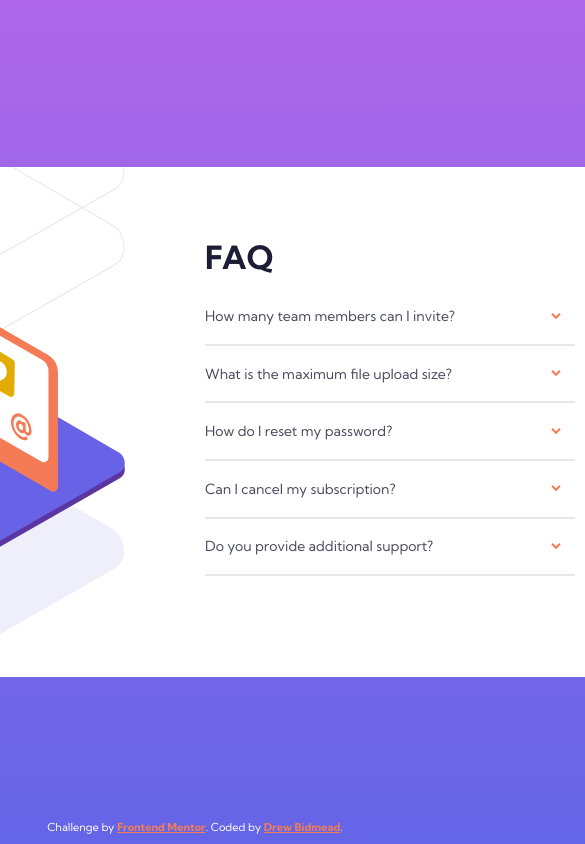
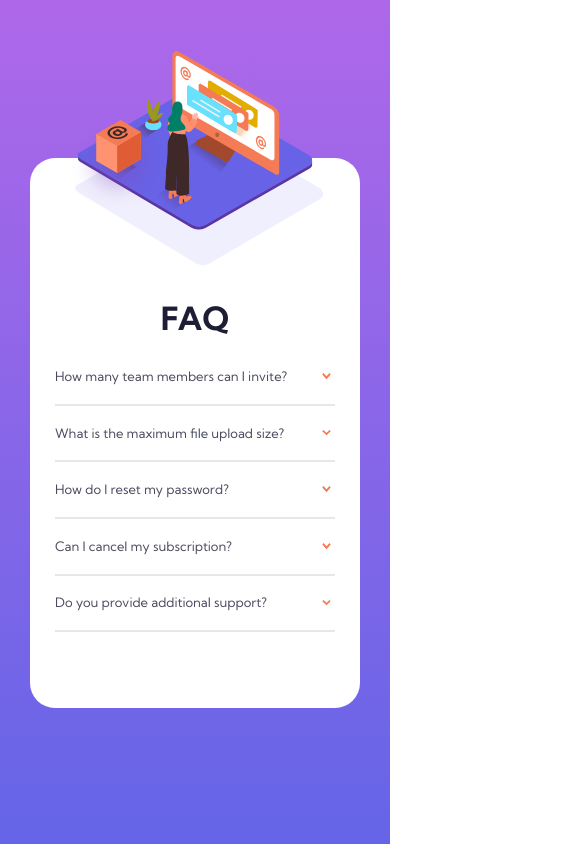
Before and after one commit to dbidmead/faq-accordion, a plain HTML site: page index.html in a window 390 px wide. Shown: the top 844 px of the page, 585 px wide, since content can reach past the window. Drawn offline with Linux system fonts and the light colour scheme.

Commit message:
Mobile support added for iPhone 14 Safari

```diff
--- a/app.js
+++ b/app.js
@@ -12,12 +12,10 @@ function toggle(question) {
     let answer = question.parentElement.lastElementChild;
     if(!question.classList.contains('active')) {
         question.classList.add('active');
-        answer.classList.add('visible');
         answer.setAttribute('style', 'max-height:300px; opacity:1; margin-top:1.3em;');
         answerVisible = true;
     } else if(question.classList.contains('active')) {
         question.classList.remove('active');
-        answer.classList.remove('visible');
         answer.setAttribute('style', 'max-height:0; opacity:0; margin-top:0;');
         answerVisible = false;
     };
@@ -28,11 +26,10 @@ questions.forEach((question) => {
         let clickedQuestion = e.target;
 
         if(answerVisible) {
-            let activeQuestionArr = questions.filter(question => !!question.classList.contains('active'));
-            let activeQuestion = activeQuestionArr[0];
+            let activeQuestion = questions.filter(question => !!question.classList.contains('active'))[0];
             if(activeQuestion != clickedQuestion) {
                 toggle(activeQuestion);
-                // don't return so that the clicked question will subsequently be toggled
+                // don't return so that the clicked question will subsequently be toggled since answerVisible will now be false
             } else {
                 toggle(clickedQuestion);
                 return;
--- a/styles.css
+++ b/styles.css
@@ -21,6 +21,7 @@ body {
     justify-content: center;
     align-items: center;
     background: var(--bg-gradient);
+    overflow: hidden;
 }
 
 .card-wrapper {
@@ -147,3 +148,69 @@ hr {
     color: var(--hover-txt-color);
     font-weight: 700;
 }
+
+@media (max-width: 940px) {
+    .card-wrapper {
+        width: 330px;
+        height: 550px;
+        align-self: center;
+        transform: translateY(2%);
+    }
+
+    .card {
+        flex-direction: column;
+        overflow: visible;
+
+    }
+
+    .woman-container {
+        position: fixed;
+        height: 235px;
+        width: 100%;
+        flex-direction: column;
+
+        background-image: url('./images/bg-pattern-mobile.svg');
+        background-position: 45px 0%;
+        background-size: 75%;
+    }
+
+    #woman {
+        height: auto;
+        width: 235px;
+        position: absolute;
+        left: 50%;
+        transform: translate(-50%, -60%);
+    }
+
+    #cube {
+        left: -2%;
+        top: -15.5%;
+        transform: scale(50%);
+    }
+
+    .txt-container {
+        width: 280px;
+        padding: 140px 25px 45px 25px;
+        z-index: 10;
+    }
+
+    h1 {
+        text-align: center;
+    }
+
+    .question {
+        font-size: 13px;
+    }
+
+    .question img {
+        margin-right: 0.3em;
+    }
+
+    .answer {
+        font-size: 11px;
+    }
+
+    .attribution {
+        display: none;
+    }
+}
```
